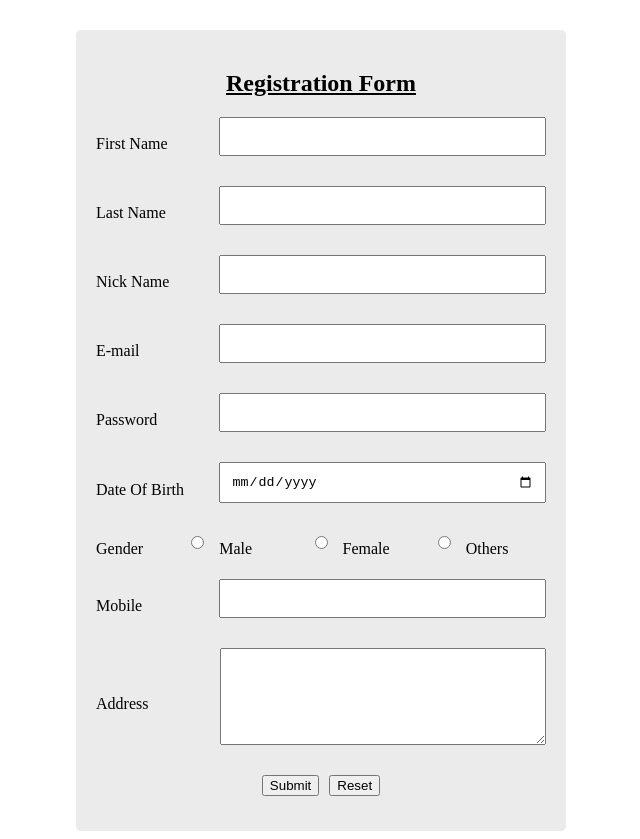
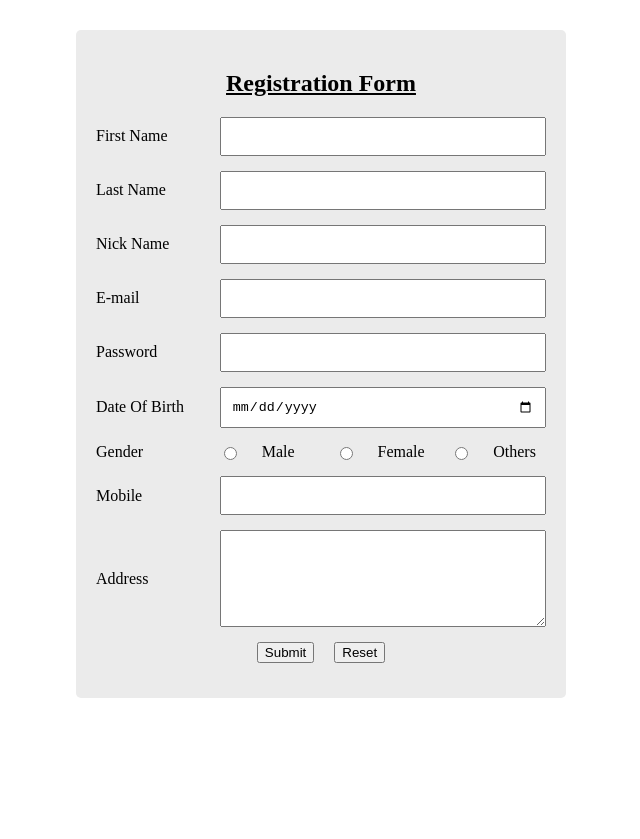
Before and after one commit to Abdulrahman-Dahshan/Task_1, a plain HTML site: page registration.html in a window 1280 px wide. Shown: the whole page, without its empty margins (319-959 px from the left). After the commit the page ends 800 px from the top, so only its background shows below. Drawn offline with Linux system fonts and the light colour scheme.

Commit message:
edit code

```diff
--- a/registration.css
+++ b/registration.css
@@ -18,8 +18,7 @@ label {
 input,
 textarea {
   padding: 10px;
-  margin-bottom: 15px;
-  width: calc(100% - 130px);
+  width: 350px;
 }
 
 input[type="radio"] {
@@ -27,16 +26,17 @@ input[type="radio"] {
   margin-right: 5px;
 }
 
-textarea {
-  resize: vertical;
+#gender{
+  padding-right: 50px;
 }
+
 
 .form div {
   margin-bottom: 15px;
   display: flex;
   align-items: center;
   justify-content: center;
-  gap: 10px;
+  gap: 20px;
 }
 
 .btn {
--- a/registration.html
+++ b/registration.html
@@ -43,7 +43,7 @@
         </div>
 
         <div>
-          <label for="gender">Gender</label>
+          <label for="gender" id="gender">Gender</label>
           <input type="radio" name="gender" id="male" />
           <label for="male">Male</label>
           <input type="radio" name="gender" id="female" />
```
